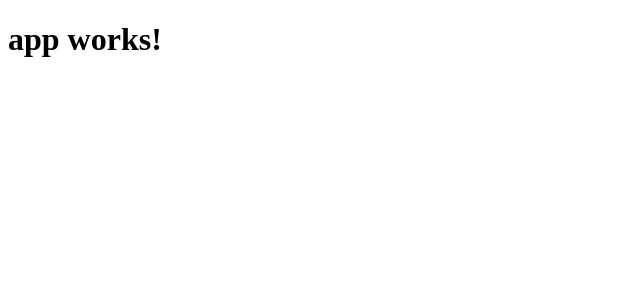
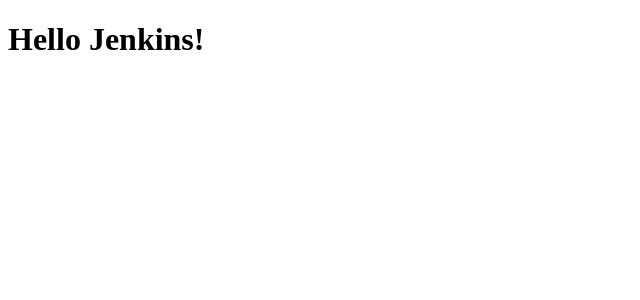
Before and after one commit to AbbeYassine/hotel-beacons-admin, an Angular app: page / in a window 1280 px wide. Shown: the top 300 px of the page, without its empty margins (0-640 px from the left). Built offline with nearby package versions, Linux system fonts and the light colour scheme.

Commit message:
Testing Jenkins

```diff
--- a/src/app/app.component.ts
+++ b/src/app/app.component.ts
@@ -1,4 +1,4 @@
-import { Component } from '@angular/core';
+import {Component} from '@angular/core';
 
 @Component({
   selector: 'app-root',
@@ -6,5 +6,5 @@
   styleUrls: ['./app.component.css']
 })
 export class AppComponent {
-  title = 'app works!';
+  title = 'Hello Jenkins!';
 }
```
